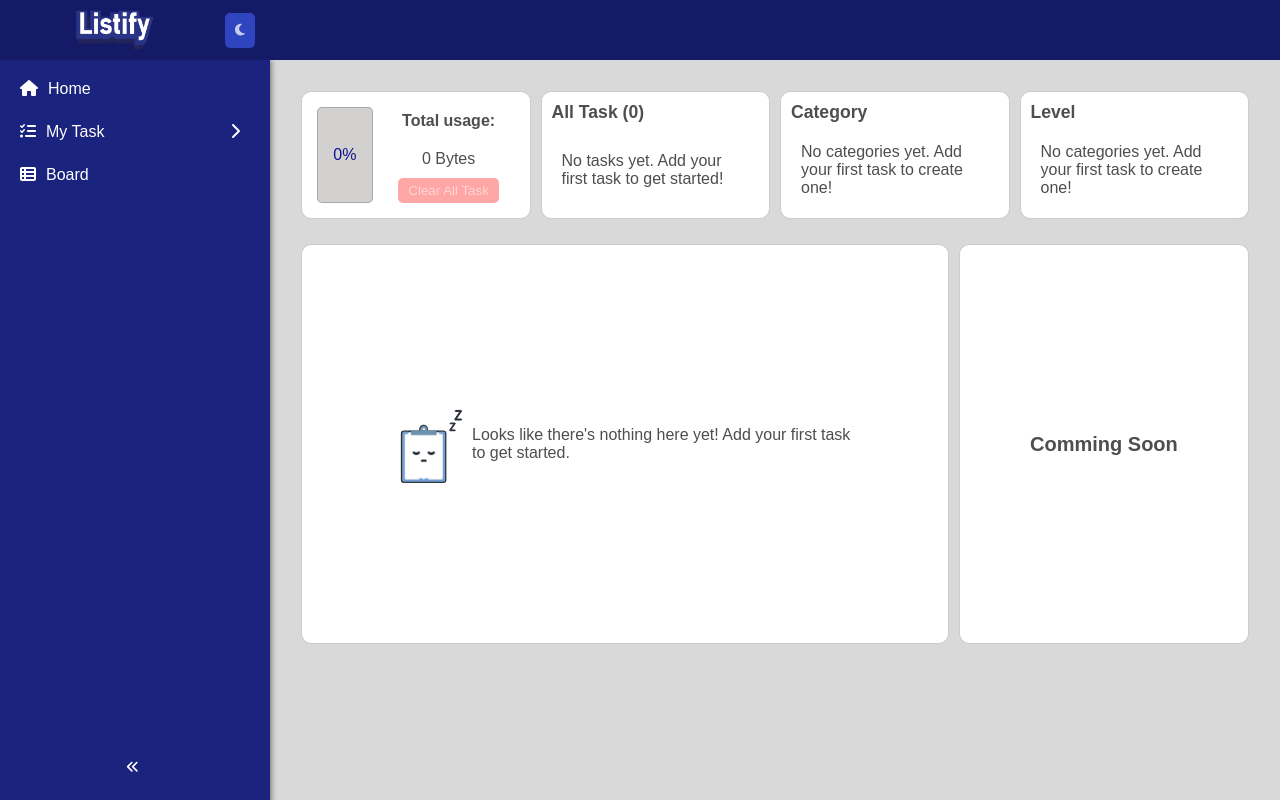
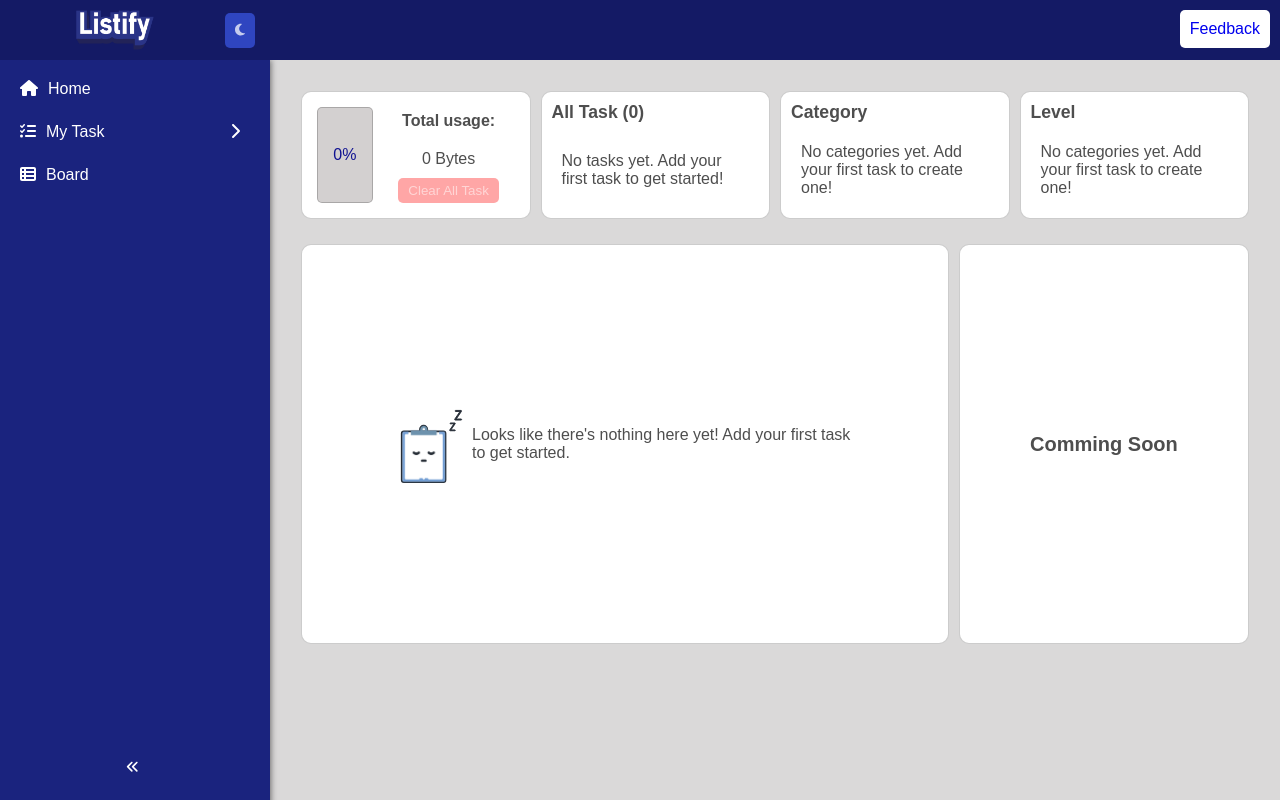
Before and after one commit to seduns/todo-app-local, an Angular app: page /home in a window 1280 px wide. Built offline with nearby package versions, Linux system fonts and the light colour scheme.

Commit message:
add feedback button

```diff
--- a/src/app/app.component.html
+++ b/src/app/app.component.html
@@ -4,6 +4,14 @@
         <app-side-nav-bar  [isNavHidden]="isNavHide" class="side-nav"></app-side-nav-bar>
         <div class="main-content">
             <router-outlet></router-outlet>
+
+
+
         </div>
     </div>
+    <div class="con-form-link">
+        <a href="https://forms.gle/syviWFUcLg2Biw1AA" target="_blank" rel="noopener noreferrer">Feedback</a>
+    </div>
+
+
 </div>
--- a/src/app/app.component.scss
+++ b/src/app/app.component.scss
@@ -31,6 +31,19 @@
 
 }
 
+.con-form-link {
+    position: absolute;
+    background-color: white;
+    padding: 10px;
+    border-radius: 5px;
+    right: 0;
+    margin: 10px;
+
+    a {
+        text-decoration: none;
+    }
+}
+
 .minimize-nav .side-nav {
     width: 60px; /* Minimized width */
 
```
